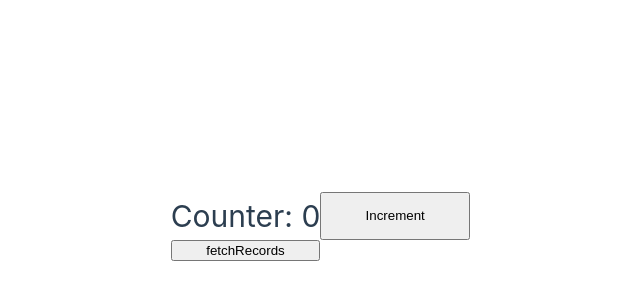
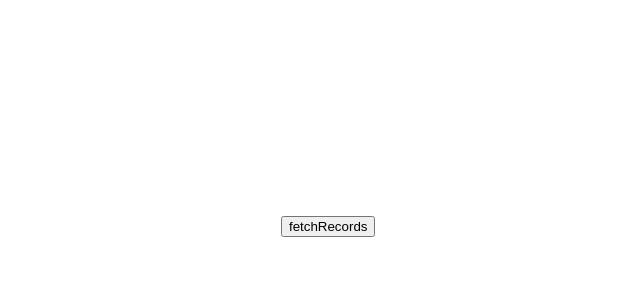
Before and after one commit to NaderMakram/vue-todos, a Vue app: page / in a window 1280 px wide. Shown: the part 174-474 px from the top of the page, without its empty margins (138-778 px from the left). Built offline with nearby package versions, Linux system fonts and the light colour scheme.

Commit message:
added basic fetch

```diff
--- a/src/components/Todos.vue
+++ b/src/components/Todos.vue
@@ -6,15 +6,16 @@ const store = useCounterStore()
 // `name` and `doubleCount` are reactive refs
 // This will also extract refs for properties added by plugins
 // but skip any action or non reactive (non ref/reactive) property
-const { name, doubleCount, count } = storeToRefs(store)
+const { name, doubleCount, records } = storeToRefs(store)
 // the increment action can just be destructured
 const { increment,fetchRecords } = store
 </script>
 
 <template>
     <div id="app">
-      <h1>Counter: {{ count }}</h1>
-      <button @click="increment">Increment</button>
       <button @click="fetchRecords">fetchRecords</button>
+      <ul>
+      <li v-for="record in records" :key="record.id">{{ record.fields.Name }}</li>
+    </ul>
     </div>
   </template>
--- a/src/stores/counter.js
+++ b/src/stores/counter.js
@@ -2,7 +2,10 @@ import { defineStore } from "pinia";
 import axios from "axios";
 
 export const useCounterStore = defineStore("counter", {
-  state: () => ({ count: 0, name: "Eduardo" }),
+  state: () => ({
+    records: [],
+  }),
+
   getters: {
     doubleCount: (state) => state.count * 2,
   },
@@ -20,8 +23,8 @@ export const useCounterStore = defineStore("counter", {
             },
           }
         );
+        this.records = response.data.records;
         console.log(response);
-        this.records = response.data.records;
       } catch (error) {
         console.error("Error fetching Airtable records:", error);
       }
```
